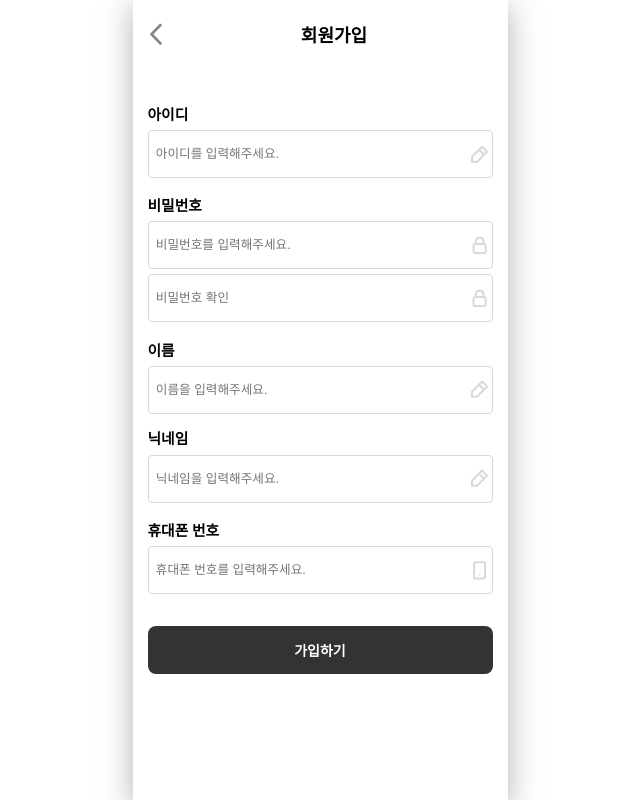
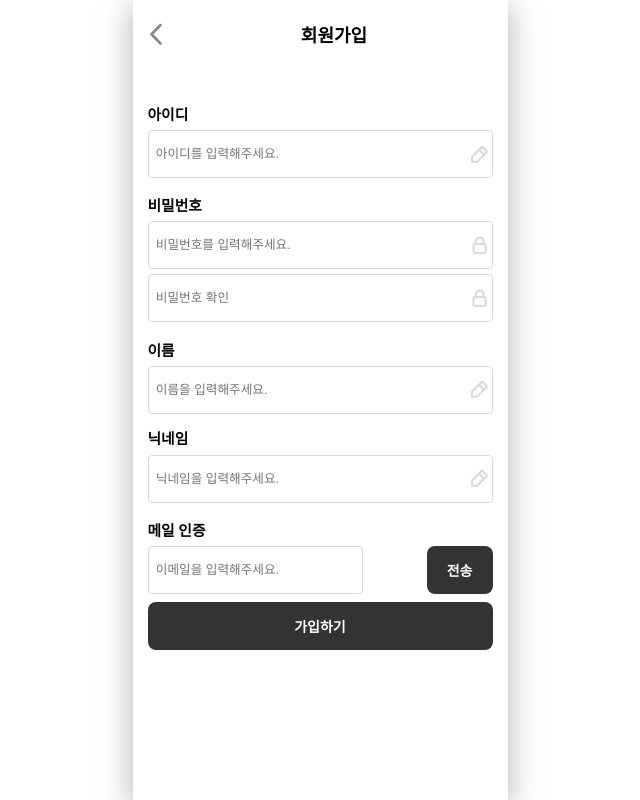
Before and after one commit to kscold/timemakessociety, a React (Vite) app: page /signup in a window 1280 px wide. Shown: the whole page, without its empty margins (320-960 px from the left). Built offline with nearby package versions, Linux system fonts and the light colour scheme.

Commit message:
회원가입 페이지 SMTP 연동

```diff
--- a/src/components/Signup/Signup.jsx
+++ b/src/components/Signup/Signup.jsx
@@ -1,3 +1,131 @@
+// import React, { useState } from "react"
+// import { useNavigate } from "react-router-dom"
+// import axios from "axios"
+
+// import backward from "../../assets/backward.svg"
+// import idimg from "../../assets/signup/id-img.svg"
+// import pwimg from "../../assets/signup/pw-img.svg"
+// import nameimg from "../../assets/signup/name-img.svg"
+// import phoneimg from "../../assets/signup/phone-img.svg"
+
+// function Signup() {
+//   const [userInfo, setUserInfo] = useState({
+//     loginId: "",
+//     password: "",
+//     memberName: "",
+//     memberNickname: "",
+//   })
+//   const [isData, setIsData] = useState(true)
+//   const [isEmptyState, setIsEmptyState] = useState(false)
+//   const navigate = useNavigate()
+//   const handleInputChange = (identifier, value) => {
+//     setUserInfo((preValue) => ({
+//       ...preValue,
+//       [identifier]: value,
+//     }))
+//   }
+//   console.log("signupState: ", userInfo.memberNickname)
+//   const handleSubmit = async (event) => {
+//     // - api 통신부분 -
+//     event.preventDefault()
+//     const isEmpty =
+//       userInfo.loginId === "" ||
+//       userInfo.password === "" ||
+//       userInfo.memberName === "" ||
+//       userInfo.memberNickname === ""
+//     if (isEmpty) {
+//       setIsData(true)
+//       setIsEmptyState(true)
+//     } else {
+//       try {
+//         const response = await axios.post("/api/members/signup", {
+//           loginId: userInfo.loginId,
+//           password: userInfo.password,
+//           memberName: userInfo.memberName,
+//           memberNickname: userInfo.memberNickname,
+//         })
+//         console.log(response.data)
+//         navigate("/login")
+//       } catch (error) {
+//         new Error(error)
+//         setIsEmptyState(false)
+//         setIsData(false)
+//       }
+//     }
+//   }
+//   const handleBackward = () => {
+//     navigate("/")
+//   }
+//   return (
+//     <>
+//       <div className="signup-header-wrap">
+//         <img
+//           src={backward}
+//           alt="backward"
+//           onClick={handleBackward}
+//           className="backward"
+//         />
+//         <h1 className="signup-header">회원가입</h1>
+//       </div>
+//       <form onSubmit={handleSubmit} className="signup-content-wrap">
+//         <label>아이디</label>
+//         <input
+//           placeholder="아이디를 입력해주세요."
+//           name="loginId"
+//           onChange={(event) => handleInputChange("loginId", event.target.value)}
+//           style={{ backgroundImage: `url(${idimg})` }}
+//         />
+//         <label>비밀번호</label>
+//         <input
+//           placeholder="비밀번호를 입력해주세요."
+//           name="password"
+//           onChange={(event) =>
+//             handleInputChange("password", event.target.value)
+//           }
+//           style={{ backgroundImage: `url(${pwimg})` }}
+//         />
+//         <input
+//           placeholder="비밀번호 확인"
+//           style={{ backgroundImage: `url(${pwimg})` }}
+//         />
+//         <label>이름</label>
+//         <input
+//           placeholder="이름을 입력해주세요."
+//           onChange={(event) =>
+//             handleInputChange("memberName", event.target.value)
+//           }
+//           style={{ backgroundImage: `url(${nameimg})` }}
+//         />
+//         <div className="nickname-wrap">
+//           <label className="nickname-label">닉네임</label>
+//           {/* <button type='button' className='overlap'>중복확인</button> */}
+//         </div>
+
+//         <input
+//           placeholder="닉네임을 입력해주세요."
+//           name="memberName"
+//           onChange={(event) =>
+//             handleInputChange("memberNickname", event.target.value)
+//           }
+//           style={{ backgroundImage: `url(${nameimg})` }}
+//         />
+//         <label>휴대폰 번호</label>
+//         <input
+//           placeholder="휴대폰 번호를 입력해주세요."
+//           style={{ backgroundImage: `url(${phoneimg})` }}
+//         />
+//         {isData ? "" : <p className="isData">이미 있는 이름과 아이디입니다.</p>}
+//         {isEmptyState ? <p className="isData">모든 정보 기입해주세요.</p> : ""}
+//         <button type="submit" className="signup-button">
+//           가입하기
+//         </button>
+//       </form>
+//     </>
+//   )
+// }
+
+// export default Signup
+
 import React, { useState } from "react"
 import { useNavigate } from "react-router-dom"
 import axios from "axios"
@@ -14,25 +142,68 @@ function Signup() {
     password: "",
     memberName: "",
     memberNickname: "",
+    email: "",
+    verificationCode: "",
   })
   const [isData, setIsData] = useState(true)
   const [isEmptyState, setIsEmptyState] = useState(false)
+  const [emailSent, setEmailSent] = useState(false)
+  const [verificationComplete, setVerificationComplete] = useState(false)
+  const [verificationMessage, setVerificationMessage] = useState("") // 인증 메시지 상태 추가
   const navigate = useNavigate()
+
   const handleInputChange = (identifier, value) => {
     setUserInfo((preValue) => ({
       ...preValue,
       [identifier]: value,
     }))
   }
-  console.log("signupState: ", userInfo.memberNickname)
+
+  const handleEmailSend = async () => {
+    if (!userInfo.email) {
+      setVerificationMessage("이메일을 입력해주세요.")
+      return
+    }
+    try {
+      await axios.post("/api/members/mail", {
+        email: userInfo.email,
+      })
+      setEmailSent(true)
+      setVerificationMessage(
+        "인증 코드가 전송되었습니다. 이메일을 확인해주세요."
+      )
+    } catch (error) {
+      setVerificationMessage("이메일 전송에 실패하였습니다.")
+    }
+  }
+
+  const handleVerification = async () => {
+    try {
+      const response = await axios.post("/api/members/verify", {
+        email: userInfo.email,
+        code: userInfo.verificationCode,
+      })
+      if (response.status === 200) {
+        setVerificationComplete(true)
+        setVerificationMessage("인증되었습니다.")
+      } else {
+        setVerificationMessage("인증 코드가 올바르지 않습니다.")
+      }
+    } catch (error) {
+      setVerificationMessage("인증 코드 검증에 실패하였습니다.")
+    }
+  }
+
   const handleSubmit = async (event) => {
-    // - api 통신부분 -
     event.preventDefault()
     const isEmpty =
       userInfo.loginId === "" ||
       userInfo.password === "" ||
       userInfo.memberName === "" ||
-      userInfo.memberNickname === ""
+      userInfo.memberNickname === "" ||
+      userInfo.email === "" ||
+      !verificationComplete
+
     if (isEmpty) {
       setIsData(true)
       setIsEmptyState(true)
@@ -43,6 +214,7 @@ function Signup() {
           password: userInfo.password,
           memberName: userInfo.memberName,
           memberNickname: userInfo.memberNickname,
+          email: userInfo.email,
         })
         console.log(response.data)
         navigate("/login")
@@ -53,9 +225,11 @@ function Signup() {
       }
     }
   }
+
   const handleBackward = () => {
     navigate("/")
   }
+
   return (
     <>
       <div className="signup-header-wrap">
@@ -79,6 +253,7 @@ function Signup() {
         <input
           placeholder="비밀번호를 입력해주세요."
           name="password"
+          type="password"
           onChange={(event) =>
             handleInputChange("password", event.target.value)
           }
@@ -86,6 +261,7 @@ function Signup() {
         />
         <input
           placeholder="비밀번호 확인"
+          type="password"
           style={{ backgroundImage: `url(${pwimg})` }}
         />
         <label>이름</label>
@@ -100,22 +276,71 @@ function Signup() {
           <label className="nickname-label">닉네임</label>
           {/* <button type='button' className='overlap'>중복확인</button> */}
         </div>
-
         <input
           placeholder="닉네임을 입력해주세요."
-          name="memberName"
+          name="memberNickname"
           onChange={(event) =>
             handleInputChange("memberNickname", event.target.value)
           }
           style={{ backgroundImage: `url(${nameimg})` }}
         />
-        <label>휴대폰 번호</label>
-        <input
-          placeholder="휴대폰 번호를 입력해주세요."
-          style={{ backgroundImage: `url(${phoneimg})` }}
-        />
+        <label>메일 인증</label>
+        <div className="mail-form">
+          <input
+            className="mail-input"
+            placeholder="이메일을 입력해주세요."
+            name="email"
+            disabled={emailSent}
+            onChange={(event) => handleInputChange("email", event.target.value)}
+            style={{
+              backgroundColor: emailSent ? "lightgrey" : "white",
+            }}
+          />
+          <button
+            type="button"
+            className="mail-button"
+            onClick={handleEmailSend}
+            disabled={emailSent}
+          >
+            전송
+          </button>
+        </div>
+        {emailSent && (
+          <>
+            <label>인증 코드</label>
+            <input
+              className="verification-input"
+              placeholder="인증 코드를 입력해주세요."
+              name="verificationCode"
+              onChange={(event) =>
+                handleInputChange("verificationCode", event.target.value)
+              }
+              style={{
+                backgroundImage: `url(${phoneimg})`,
+                marginBottom: "1vh",
+              }}
+            />
+            {verificationMessage && (
+              <p className={verificationComplete ? "success-p" : "error-p"}>
+                {verificationMessage}
+              </p>
+            )}
+            <button
+              type="button"
+              className="signup-button"
+              onClick={handleVerification}
+            >
+              인증
+            </button>
+          </>
+        )}
+
         {isData ? "" : <p className="isData">이미 있는 이름과 아이디입니다.</p>}
-        {isEmptyState ? <p className="isData">모든 정보 기입해주세요.</p> : ""}
+        {isEmptyState ? (
+          <p className="isData">모든 정보를 기입해주세요.</p>
+        ) : (
+          ""
+        )}
         <button type="submit" className="signup-button">
           가입하기
         </button>
--- a/src/scss/section/_signup.scss
+++ b/src/scss/section/_signup.scss
@@ -1,4 +1,3 @@
-
 .signup-header-wrap {
     display: flex;
     width: 100%;
@@ -16,12 +15,11 @@
     .signup-header {
         font-size: 18px;
         font-weight: 700;
-
     }
 }
 
 .signup-header-wrap::after {
-    content: '';
+    content: "";
     display: block;
 }
 
@@ -31,9 +29,9 @@
     justify-content: center;
     align-items: flex-start;
     padding: 0 15px;
-    .isData{
-        color: #FF6D6D;
-        font-size: 10px;
+    .isData {
+        color: #ff6d6d;
+        font-size: 0.75rem;
         font-weight: 700;
         margin-bottom: 10px;
     }
@@ -69,7 +67,77 @@
         font-weight: 700;
         border-radius: 8px;
         padding: 12px 78.5px;
+    }
 
+    .error-p {
+        margin-bottom: 1vh;
+        margin-top: 1vh;
+        color: #ff6d6d;
+        font-size: 0.75rem;
+        font-weight: 700;
+    }
+
+    .success-p {
+        margin-bottom: 1vh;
+        margin-top: 1vh;
+        color: #28a745;
+        font-size: 0.75rem;
+        font-weight: 700;
+    }
+
+    .mail-form {
+        display: flex;
+        align-items: center;
+
+        .mail-input,
+        .mail-button {
+            height: 48px;
+            margin-bottom: 1vh;
+        }
+
+        .mail-input {
+            border: 1px solid #d9d9d9;
+            border-radius: 4px;
+            font-size: 12.65px;
+            font-weight: 400;
+            padding: 16.5px 7.3px;
+            color: #adadad;
+            background-size: 25px;
+            background-position: 100% 50%;
+            background-repeat: no-repeat;
+            transition:
+                background-color 0.3s ease,
+                border-color 0.3s ease;
+        }
+
+        .mail-button {
+            flex-shrink: 0;
+            padding: 10px 20px;
+            background-color: #333333;
+            color: #ffffff;
+            font-size: 14px;
+            font-weight: 700;
+            border-radius: 8px;
+            cursor: pointer;
+            transition:
+                background-color 0.3s ease,
+                transform 0.3s ease;
+
+            &:disabled {
+                background-color: #adadad;
+                cursor: not-allowed;
+            }
+
+            &:active {
+                transform: scale(0.95);
+            }
+        }
+
+        width: 100%;
+        .mail-input + .mail-button {
+            max-width: 345px;
+            margin-left: 5vw; // 두 요소 사이의 간격 설정
+        }
     }
 
     .nickname-wrap {
@@ -97,7 +165,6 @@
             margin-bottom: 0;
         }
     }
-
 }
 
 .signup-content-wrap input:nth-of-type(2) {
@@ -112,6 +179,6 @@
     margin-bottom: 13.15px;
 }
 
-.signup-content-wrap input:nth-of-type(6){
+.signup-content-wrap input:nth-of-type(6) {
     margin-bottom: 2rem;
 }
```
